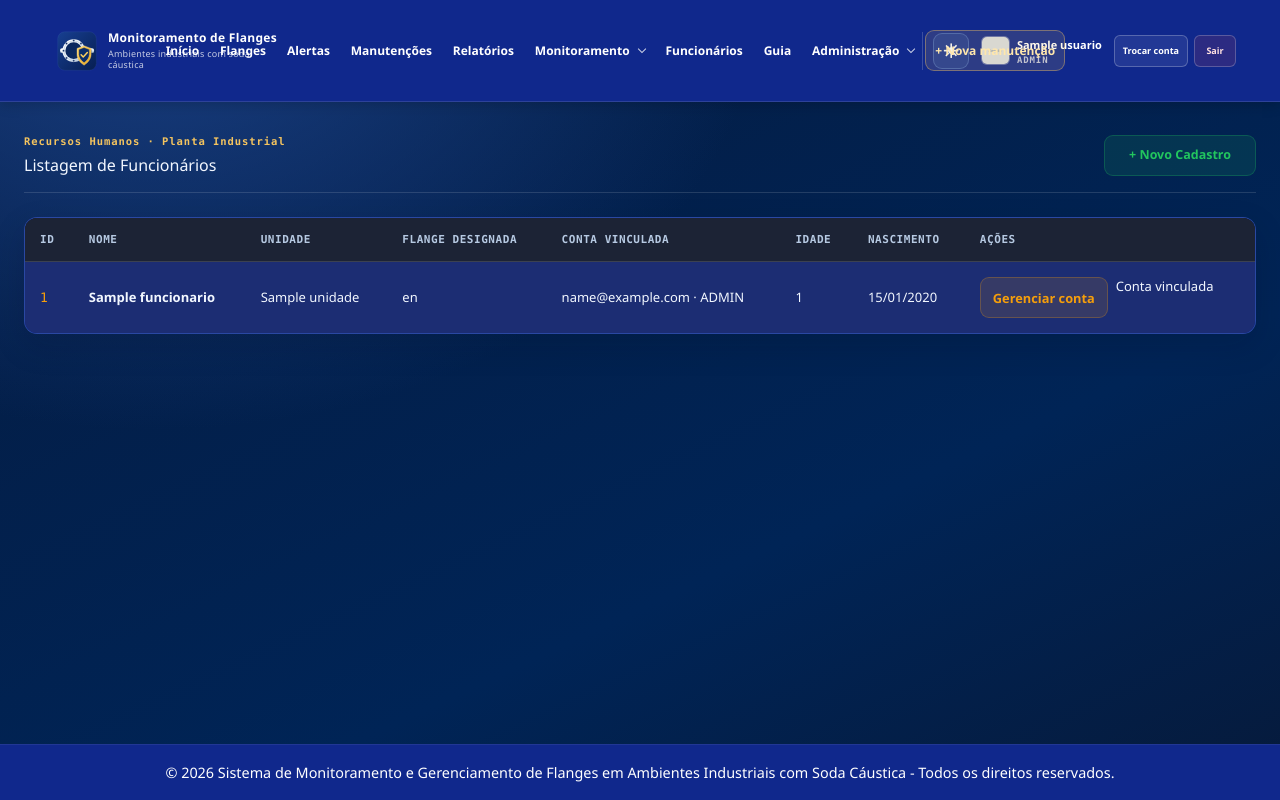
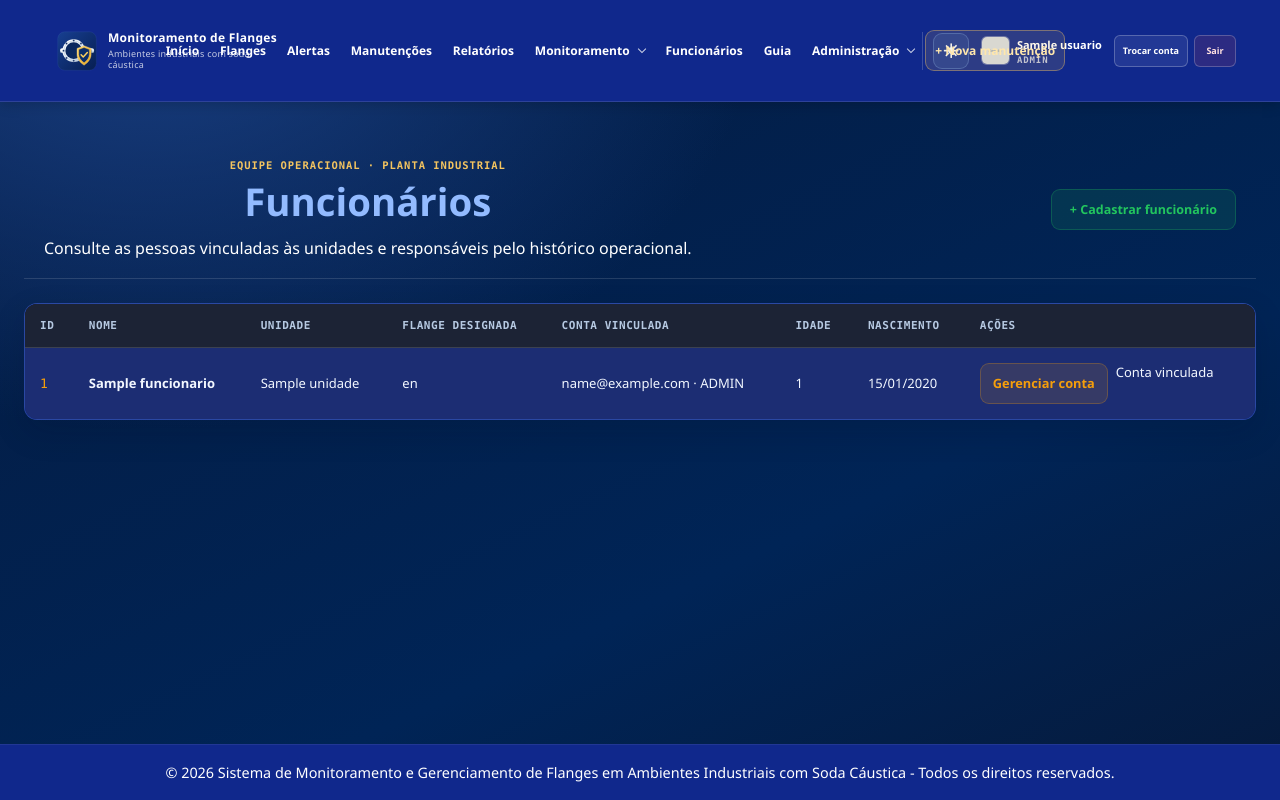
Before and after one commit to LucasMarangoni01/Projeto_Final, a Spring Boot app: page /funcionario/listagem in a window 1280 px wide. Run offline with Spring Boot 4, Linux system fonts and the light colour scheme; a user stored in the database is signed in; tables that the repository leaves empty hold one stand-in row (values such as "Sample post"); grey boxes marked "Sample" are stand-in pictures; some of the project's set-up classes (security, data sources, template engines, error pages and the like) are left out, and stand-ins take their place.

Commit message:
style(paginas): melhora hierarquia das listagens e textos de analises

```diff
--- a/src/main/resources/templates/funcionario/listagem.html
+++ b/src/main/resources/templates/funcionario/listagem.html
@@ -1,7 +1,8 @@
 <!DOCTYPE html>
-<html lang="pt-br" xmlns:th="http://www.thymeleaf.org">
+<html lang="pt-BR" xmlns:th="http://www.thymeleaf.org">
 <head>
     <meta charset="UTF-8">
+    <meta name="viewport" content="width=device-width, initial-scale=1.0">
     <title>Funcionários | Monitoramento de Flanges</title>
     <link rel="stylesheet" th:href="@{/style.css}">
     <link rel="stylesheet" th:href="@{/menu.css}">
@@ -38,14 +39,17 @@
 
 <div th:replace="~{fragments/menu :: menu}"></div>
 
-<main>
-    <div class="listagem-topbar">
+<main class="funcionarios-page">
+    <header class="listagem-topbar funcionarios-header">
         <div class="listagem-meta">
-            <div class="topbar-eyebrow">Recursos Humanos · Planta Industrial</div>
-            <div class="topbar-title">Listagem de Funcionários</div>
+            <span class="topbar-eyebrow">EQUIPE OPERACIONAL · PLANTA INDUSTRIAL</span>
+            <h1 class="topbar-title">Funcionários</h1>
+            <p>Consulte as pessoas vinculadas às unidades e responsáveis pelo histórico operacional.</p>
         </div>
-        <a th:if="${ehAdmin}" th:href="@{/funcionario/cadastro}" class="btn btn-primary" style="width: auto; padding: 0 24px;">+ Novo Cadastro</a>
-    </div>
+        <a th:if="${ehAdmin}" th:href="@{/funcionario/cadastro}" class="btn btn-primary funcionarios-new">
+            + Cadastrar funcionário
+        </a>
+    </header>
 
     <div th:if="${erro == 'conta'}" class="alerta-erro" style="margin-bottom: 20px;">
         Este funcionário está vinculado a uma conta de usuário. Para removê-lo da operação, altere ou desative a conta em Usuários.
@@ -58,8 +62,8 @@
     </div>
     <div th:if="${mensagem}" class="badge ok-b" style="margin-bottom: 24px;" th:text="${mensagem}"></div>
 
-    <div class="table-container">
-        <table>
+    <div class="table-container funcionarios-table-wrap">
+        <table class="funcionarios-table">
             <thead>
             <tr>
                 <th>ID</th>
@@ -77,7 +81,7 @@
                 <td th:text="${f.id}" style="font-family: var(--font-mono); color: var(--amber);"></td>
                 <td th:text="${f.nome_funcionario}" style="font-weight: 700;"></td>
                 <td th:text="${f.unidade != null ? f.unidade.nome : 'Sem unidade'}"></td>
-                <td><span class="fc-pill" th:text="${f.funcionario_flange}"></span></td>
+                <td><span class="fc-pill" th:text="${f.funcionario_flange != null and !#strings.isEmpty(f.funcionario_flange) ? f.funcionario_flange : 'Não designada'}"></span></td>
                 <td th:if="${ehAdmin}"
                     th:text="${f.usuario != null ? f.usuario.email + ' · ' + f.usuario.role : 'Cadastro operacional'}"></td>
                 <td th:if="${ehAdmin}" th:text="${f.idade}"></td>
```
